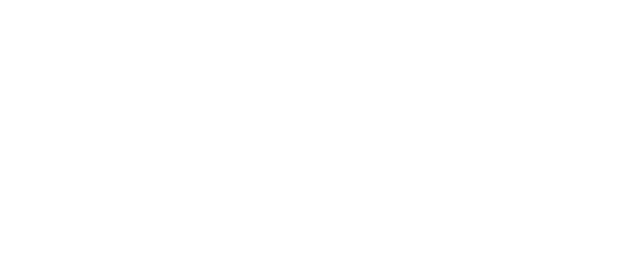
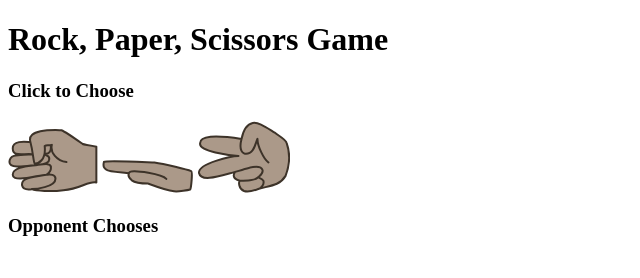
Before and after one commit to Erin-mp4/rps, a plain HTML site: page index.html in a window 1280 px wide. Shown: the whole page, without its empty margins (0-640 px from the left). Drawn offline with Linux system fonts and the light colour scheme.

Commit message:
HTML Structure
Set up the structure of the html page. Stole the svgs from the example repo (sorry Eric).

```diff
--- a/index.html
+++ b/index.html
@@ -6,9 +6,32 @@
     <link rel="stylesheet" href="css/custom.css">
 </head>
 <body>
+    <h1 class="title">Rock, Paper, Scissors Game</h1>
     <main>
-
+        <section class="pick">
+            <h3>Click to Choose</h3>
+            <div class="choices">
+                <a class="rock" onclick="something">
+                    <img src="img/rock.svg" alt="rock">
+                </a>
+                <a class="paper" onclick="something">
+                    <img src="img/paper.svg" alt="paper">
+                </a>
+                <a class="scissors" onclick="something">
+                    <img src="img/scissors.svg" alt="scissors">
+                </a>
+            </div>
+        </section>
+        <section class="opp">
+            <h3>Opponent Chooses</h3>
+            <div class="opp-pick">
+                <img id="oppResult" src="">
+            </div>
+        </section>
     </main>
+    <div class="result-wrapper">
+        <h1 id="result">&nbsp;</h1>
+    </div>
     <script src="js/logic.js"></script>
 </body>
 </html>
```
Also changed, not shown: img/mystery.svg (added), img/paper.svg (added), img/rock.svg (added), img/scissors.svg (added).
